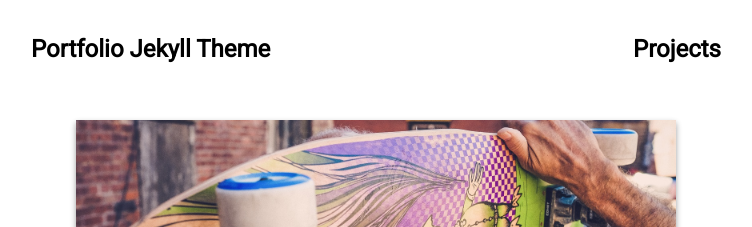
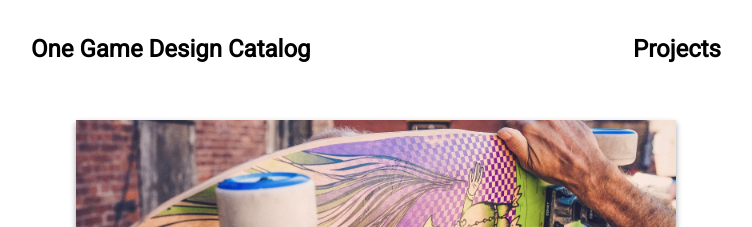
Before and after one commit to mdblabs/onegamedesign, a Jekyll site: the page built from docs/index.html, in a window 1280 px wide. Shown: the top 227 px of the page, without its empty margins (264-1016 px from the left). Built offline with Jekyll 4.4.1, drawn with Linux system fonts in a browser that asks for light colours; nearby versions of some CDN libraries.

Commit message:
Title in config

```diff
--- a/docs/_config.yml
+++ b/docs/_config.yml
@@ -12,6 +12,6 @@ sass:
 
 # Customise atom feed settings (this is where Jekyll-Feed gets configuration information)
 
-title:		           "Portfolio Jekyll Theme"
-description:	       "Powered by Jekyll and GitHub Pages"
-author:              "Paul Le"
+title:		           "One Game Design Catalog"
+description:	       ""
+author:              "Mariano de Diego"
```
